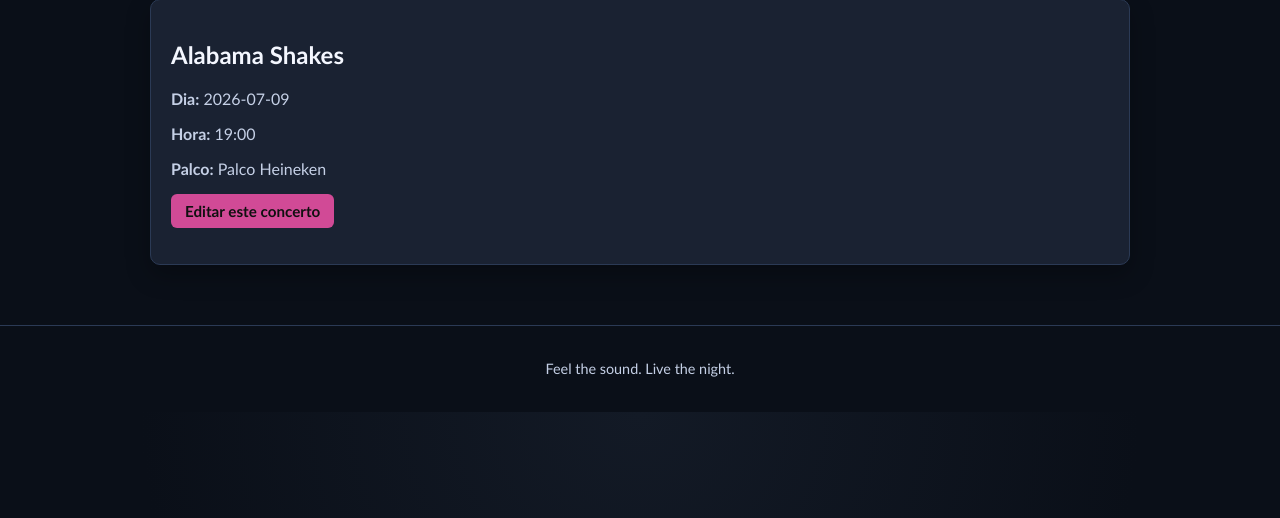
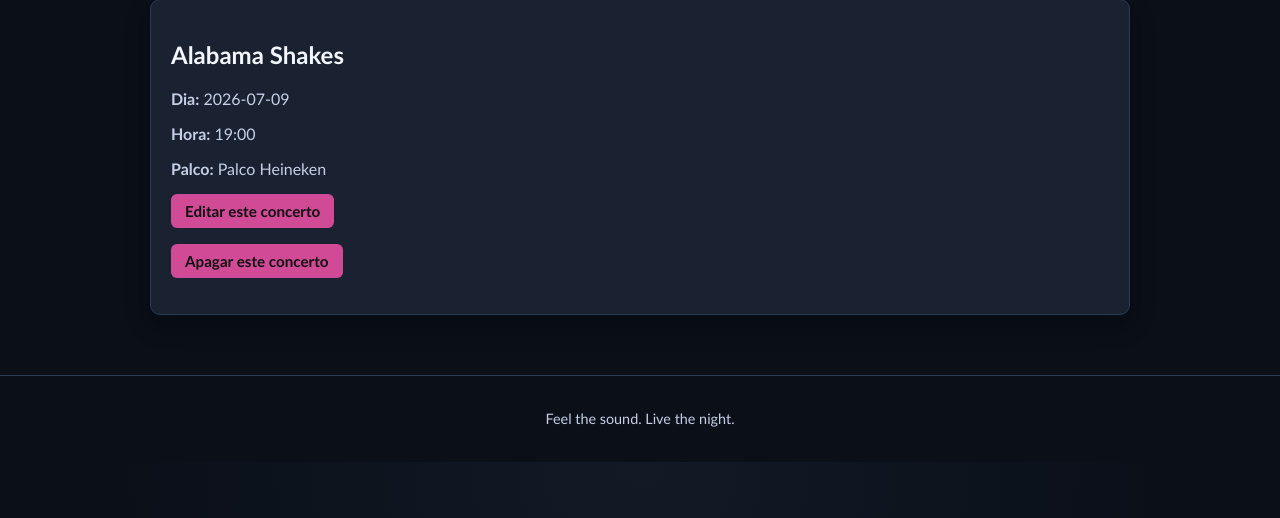
Before and after one commit to Blastermore/festival-form-a22302960, a Django app: page /concertos/4/ in a window 1280 px wide. Shown: the part 231-749 px from the top of the page. Run offline with Django 5.2, Linux system fonts and the light colour scheme; data comes from the database, SQL or seed files in the repository.

Commit message:
adiconar botão apagar concerto, apagar_concerto_view()

```diff
--- a/festival/templates/festival/concerto.html
+++ b/festival/templates/festival/concerto.html
@@ -8,6 +8,7 @@
         <p><strong>Hora:</strong> {{ concerto.hora }}</p>
         <p><strong>Palco:</strong> {{ concerto.palco }}</p>
         <p><a href="{% url 'editar_concerto' concerto.id %}" class="btn">Editar este concerto</a></p>
+        <p><a href="{% url 'apagar_concerto' concerto.id %}" class="btn">Apagar este concerto</a></p>
     </article>
 
 
--- a/festival/urls.py
+++ b/festival/urls.py
@@ -7,4 +7,5 @@ urlpatterns = [
     path('palcos/', views.palcos_view, name='palcos'),
     path('concertos/<int:concerto_id>/', views.concerto_view, name='concerto'),
     path('concertos/<int:concerto_id>/editar/', views.editar_concerto_view, name='editar_concerto'),
+    path('concertos/<int:concerto_id>/apagar/', views.apagar_concerto_view, name='apagar_concerto'),
 ]
--- a/festival/views.py
+++ b/festival/views.py
@@ -47,3 +47,10 @@ def editar_concerto_view(request, concerto_id):
     }
 
     return render(request, 'festival/editar_concerto.html', context)
+
+def apagar_concerto_view(request, concerto_id):
+    concerto = get_object_or_404(Concerto, id=concerto_id)
+
+    concerto.delete()
+
+    return redirect('concertos')
```
